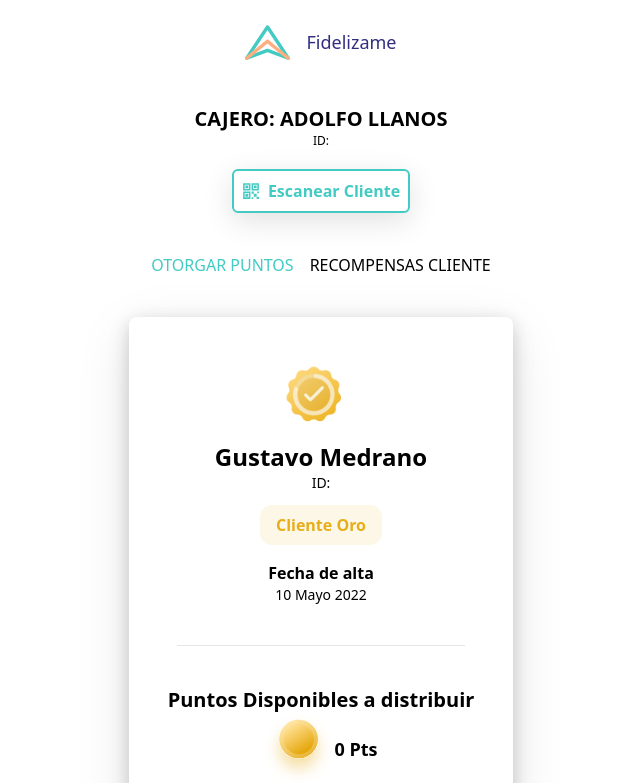
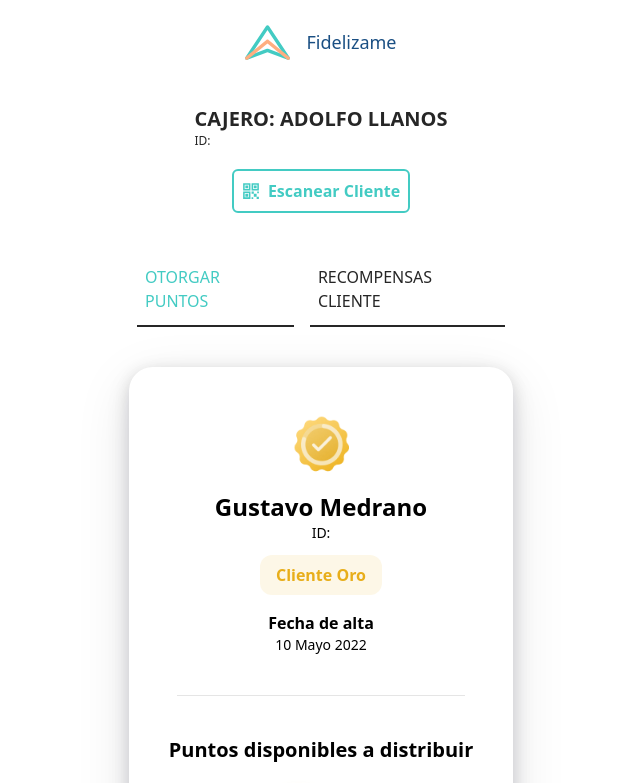
Before and after one commit to MarvoloV/fidelizame-app, a Next.js app: page /cliente/user in a window 1280 px wide. Shown: the top 783 px of the page, without its empty margins (319-959 px from the left). Built offline with nearby package versions, Linux system fonts and the light colour scheme.

Commit message:
update rewards points

```diff
--- a/src/components/Header.tsx
+++ b/src/components/Header.tsx
@@ -6,7 +6,7 @@ export const Header = () => {
     <header className="flex w-full justify-center px-5 py-6 bg-white">
       <div className="flex items-center">
         <Image src="/images/fidelizame.svg" alt="logo" width={45} height={30} />
-        <h1 className="pl-4 text-lg text-indigo-900">Fidelizame</h1>
+        <h1 className="pl-4 text-lg font-medium text-[#1A4F83]">Fidelizame</h1>
       </div>
       {/* <button
         className="text-white bg-primary rounded-md p-2"
--- a/src/pages/cliente/user.tsx
+++ b/src/pages/cliente/user.tsx
@@ -54,15 +54,15 @@ const User: NextPage = () => {
       <div className="flex flex-col items-center ">
         <div className="flex w-full justify-center mt-5 mb-5">
           <div>
-            <p className="font-bold text-xl">CAJERO: ADOLFO LLANOS</p>
-            <p className="text-xs text-center">
+            <p className="text-left font-bold text-xl text-neutral-800">CAJERO: ADOLFO LLANOS</p>
+            <p className="text-xs text-left text-neutral-800">
               ID: {blockchain.accountCajero}
             </p>
           </div>
         </div>
         <Link
           href={"/qr"}
-          className="flex items-center border-2 border-primary text-primary font-semibold p-2 rounded-md hover:bg-primary hover:text-white shadow-[0_8px_30px_rgb(0,0,0,0.12)]"
+          className="flex items-center border-2 border-primary text-primary font-semibold p-2 rounded-md hover:text-neutral-800 hover:border-neutral-800"
         >
           <figure className="pr-2">
             <Image
@@ -74,18 +74,18 @@ const User: NextPage = () => {
           </figure>
           Escanear Cliente
         </Link>
-        <div className="w-full flex justify-center pt-5 mt-5">
+        <div className="w-96 flex justify-center pt-5 mt-5">
           <div
-            className={`px-2 text-md font-medium ${
-              tabActive === "grant" ? "text-primary" : ""
+            className={`mx-2 px-2 py-3 text-md border-b-2 border-neutral-800 text-neutral-800 font-medium ${
+              tabActive === "grant" ? "text-primary border-[#43CBC3]" : ""
             }`}
             onClick={() => setTabActive("grant")}
           >
             OTORGAR PUNTOS
           </div>
           <div
-            className={`px-2 text-md font-medium ${
-              tabActive === "reward" ? "text-primary" : ""
+            className={`mx-2 px-2 py-3 text-md border-b-2 border-neutral-800 text-neutral-800 font-medium ${
+              tabActive === "reward" ? "text-primary border-[#43CBC3]" : ""
             }`}
             onClick={() => setTabActive("reward")}
           >
@@ -94,8 +94,8 @@ const User: NextPage = () => {
         </div>
         {tabActive === "grant" && (
           <div>
-            <div className="flex flex-col items-center pt-11 pb-6 rounded-lg mt-10 mb-20 shadow-[0px_4px_16px_rgba(17,17,26,0.1),_0px_8px_24px_rgba(17,17,26,0.1),_0px_16px_56px_rgba(17,17,26,0.1)]">
-              <figure>
+            <div className="flex flex-col items-center pt-11 pb-6 rounded-3xl mt-10 mb-12 shadow-[0px_4px_16px_rgba(17,17,26,0.1),_0px_8px_24px_rgba(17,17,26,0.1),_0px_16px_56px_rgba(17,17,26,0.1)]">
+              <figure className="pl-4">
                 <Image
                   src="/images/Bronze-CertCard.png"
                   width={80}
@@ -113,10 +113,10 @@ const User: NextPage = () => {
               <p className="font-bold text-base mt-4">Fecha de alta</p>
               <p className="font-normal text-sm">10 Mayo 2022</p>
               <div className="h-px w-72 bg-black/10 mt-10 mb-10" />
-              <p className="font-bold text-xl">
-                Puntos Disponibles a distribuir
+              <p className="font-bold text-xl mb-4">
+                Puntos disponibles a distribuir
               </p>
-              <div className="flex  items-center ">
+              <div className="flex items-center ">
                 <figure>
                   <Image
                     src="/images/Medals-gold.svg"
@@ -125,12 +125,12 @@ const User: NextPage = () => {
                     alt="point"
                   />
                 </figure>
-                <p className="font-semibold text-lg">
+                <p className="font-semibold text-lg pb-5">
                   {parseInt(Number(data.tokensCajero)) / 100} Pts
                 </p>
               </div>
             </div>
-            <div className="flex flex-col items-center pt-11 rounded-lg mt-10 mb-20 shadow-[0px_4px_16px_rgba(17,17,26,0.1),_0px_8px_24px_rgba(17,17,26,0.1),_0px_16px_56px_rgba(17,17,26,0.1)]">
+            <div className="flex flex-col items-center pt-11 pb-5 rounded-3xl mt-10 mb-20 shadow-[0px_4px_16px_rgba(17,17,26,0.1),_0px_8px_24px_rgba(17,17,26,0.1),_0px_16px_56px_rgba(17,17,26,0.1)]">
               <div>
                 <p className="text-center text-xl font-bold">
                   Compra de hoy 29/10/22
@@ -157,7 +157,7 @@ const User: NextPage = () => {
                       !isLoading
                         ? " bg-primary text-white"
                         : "bg-gray-400 text-black"
-                    } font-semibold px-1 rounded-md h-10 mt-1`}
+                    } font-semibold px-3 rounded-md h-10 mt-1`}
                     disabled={isLoading}
                     onClick={handleButtonTx}
                   >
@@ -200,7 +200,8 @@ const User: NextPage = () => {
         )}
         {tabActive === "reward" && (
           <>
-            <div className="flex flex-col items-center pt-11 ">
+          <div className="w-96">
+            <div className="flex flex-col items-center pt-11 pb-10 rounded-3xl mt-10 mb-12 shadow-[0px_4px_16px_rgba(17,17,26,0.1),_0px_8px_24px_rgba(17,17,26,0.1),_0px_16px_56px_rgba(17,17,26,0.1)]">
               <figure>
                 <Image
                   src="/images/Bronze-CertCard.png"
@@ -217,8 +218,9 @@ const User: NextPage = () => {
               <p className="font-bold text-base mt-4">Fecha de alta</p>
               <p className="font-normal text-sm">10 Mayo 2022</p>
             </div>
-            <div className="w-full flex justify-center pt-5">
-              <div
+            <div className="flex flex-col items-center pt-11 pb-10 rounded-3xl mt-10 mb-12 shadow-[0px_4px_16px_rgba(17,17,26,0.1),_0px_8px_24px_rgba(17,17,26,0.1),_0px_16px_56px_rgba(17,17,26,0.1)]">
+              <div className="w-full flex justify-center pt-5">
+                <div
                 className={`px-2 text-md font-medium ${
                   tabActiveClient === "exchange" ? "text-primary" : ""
                 }`}
@@ -310,6 +312,7 @@ const User: NextPage = () => {
                 >
                   Canjear puntos
                 </button>
+                {/*
                 <div className="flex flex-col items-center">
                   <figure>
                     <Image
@@ -326,6 +329,7 @@ const User: NextPage = () => {
                     Fueron gastados <b>120 puntos</b> de la billetera de Gustavo
                   </p>
                 </div>
+                */}
               </div>
             )}
             {tabActiveClient === "promotion" && (
@@ -342,6 +346,8 @@ const User: NextPage = () => {
                 </div> */}
               </div>
             )}
+            </div>
+          </div>
           </>
         )}
       </div>
--- a/src/pages/index.tsx
+++ b/src/pages/index.tsx
@@ -50,9 +50,11 @@ export default function Home() {
             >
               Ingresar
             </button>
+            {/*
             <Link href={"/registro"} className="text-title underline font-semibold">
               Regístrate como cajero
             </Link>
+            */}
           </div>
 
           {/* <video ref={ref} />
```
Also changed, not shown: 1 other file (tests, documents, lock files or other folders).
